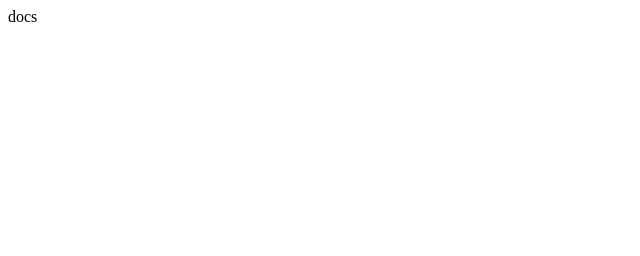
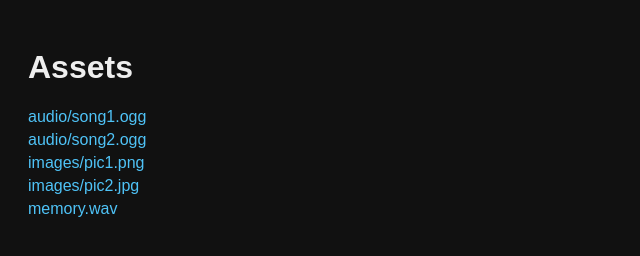
Before and after one commit to GamerNikki/gamernikki.github.io, a plain HTML site: page index.html in a window 1280 px wide. Shown: the whole page, without its empty margins (0-640 px from the left). Drawn offline with Linux system fonts and the light colour scheme.

Commit message:
Update index.html

```diff
--- a/index.html
+++ b/index.html
@@ -1,5 +1,61 @@
-<!doctype html>
+<!DOCTYPE html>
 <html lang="en">
-  <head></head>
-  <body>docs</body>
+<head>
+  <meta charset="UTF-8">
+  <title>Assets Index</title>
+  <style>
+    body {
+      font-family: sans-serif;
+      background: #111;
+      color: #eee;
+      padding: 20px;
+    }
+
+    a {
+      color: #4fc3f7;
+      text-decoration: none;
+    }
+
+    a:hover {
+      text-decoration: underline;
+    }
+
+    .file {
+      margin: 5px 0;
+    }
+  </style>
+</head>
+<body>
+
+  <h1>Assets</h1>
+  <div id="fileList"></div>
+
+  <script>
+    // 📁 LIST YOUR FILES HERE
+    const files = [
+      "audio/song1.ogg",
+      "audio/song2.ogg",
+      "images/pic1.png",
+      "images/pic2.jpg",
+      "memory.wav"
+    ];
+
+    const basePath = "./assets/";
+    const container = document.getElementById("fileList");
+
+    files.forEach(file => {
+      const div = document.createElement("div");
+      div.className = "file";
+
+      const link = document.createElement("a");
+      link.href = basePath + file;
+      link.textContent = file;
+      link.target = "_blank";
+
+      div.appendChild(link);
+      container.appendChild(div);
+    });
+  </script>
+
+</body>
 </html>
```
